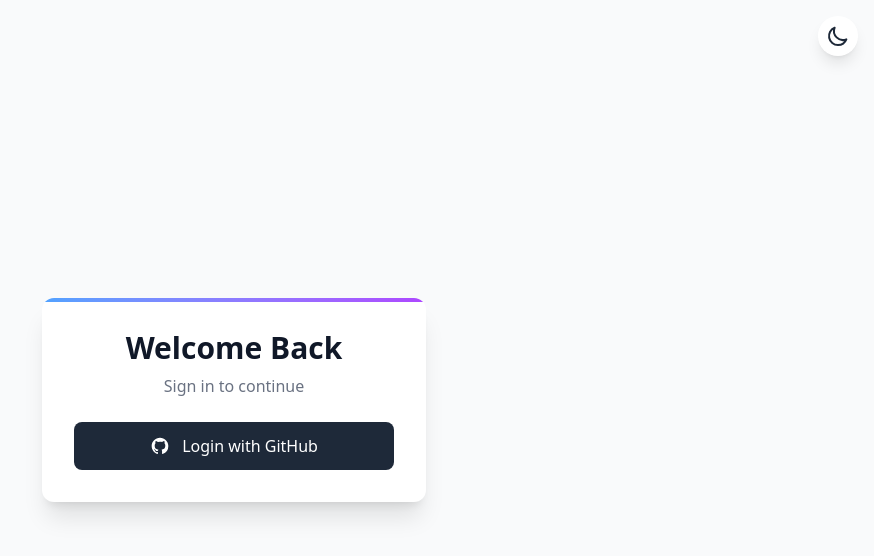
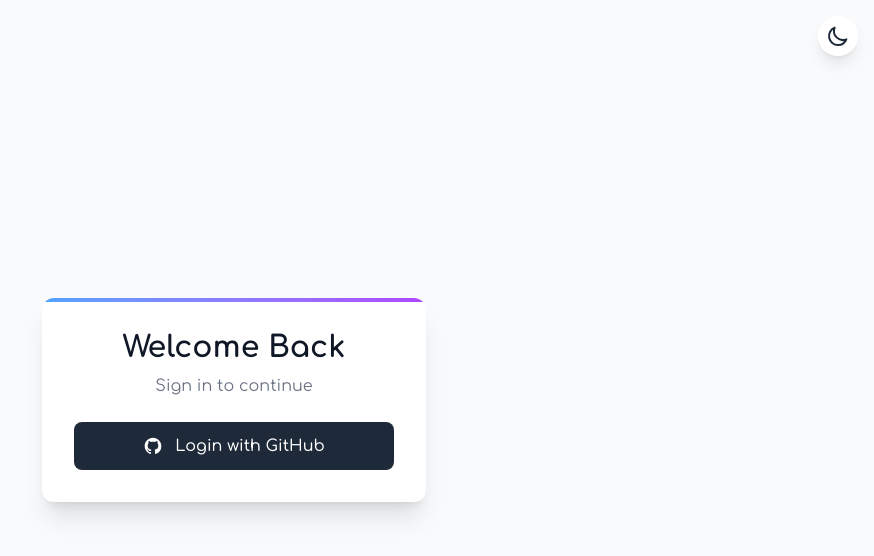
Before and after one commit to allydevper/Portafolio, an Astro site: page /login in a window 1280 px wide. Shown: the whole page, without its empty margins (406-1280 px from the left). Built offline with nearby package versions, Linux system fonts and the light colour scheme; Astro itself is replaced by a stand-in of ours; no server answers.

Commit message:
change fonts

```diff
--- a/src/components/Welcome.astro
+++ b/src/components/Welcome.astro
@@ -10,9 +10,6 @@ const defaultImageSmall = SmallTechImages[0];
 ---
 
 <style type="text/css">
-	body {
-		font-family: "Comfortaa", serif;
-	}
 
 	.bounce {
 		animation: bounce-custom 1.3s infinite;
--- a/src/layouts/Layout.astro
+++ b/src/layouts/Layout.astro
@@ -12,6 +12,11 @@
 			href="https://fonts.googleapis.com/css2?family=Comfortaa:wght@300..700&family=Fredoka:wght@300..700&family=Signika:wght@300..700&family=Work+Sans:ital,wght@0,100..900;1,100..900&display=swap"
 			rel="stylesheet"
 		/>
+		<style type="text/css">
+			body {
+				font-family: "Comfortaa", serif;
+			}
+		</style>
 	</head>
 	<body class="bg-black text-white">
 		<slot />
--- a/src/pages/admin/index.astro
+++ b/src/pages/admin/index.astro
@@ -11,8 +11,20 @@ if (!Astro.locals.user) {
 	<head>
 		<meta charset="utf-8" />
 		<meta name="viewport" content="width=device-width" />
+		<link rel="icon" type="image/svg+xml" href="/images/icon.png" />
 		<meta name="generator" content={Astro.generator} />
 		<title>Proyects Dashboard</title>
+		<link rel="preconnect" href="https://fonts.googleapis.com" />
+		<link rel="preconnect" href="https://fonts.gstatic.com" crossorigin />
+		<link
+			href="https://fonts.googleapis.com/css2?family=Comfortaa:wght@300..700&family=Fredoka:wght@300..700&family=Signika:wght@300..700&family=Work+Sans:ital,wght@0,100..900;1,100..900&display=swap"
+			rel="stylesheet"
+		/>
+		<style type="text/css">
+			body {
+				font-family: "Comfortaa", serif;
+			}
+		</style>
 	</head>
 	<body
 		class="bg-gradient-to-br from-gray-900 to-gray-800 dark:bg-gradient-to-br dark:from-gray-900 dark:to-gray-800 font-sans antialiased text-white h-screen"
--- a/src/pages/login/index.astro
+++ b/src/pages/login/index.astro
@@ -10,8 +10,20 @@ if (Astro.locals.user) {
 	<head>
 		<meta charset="utf-8" />
 		<meta name="generator" content={Astro.generator} />
+		<link rel="icon" type="image/svg+xml" href="/images/icon.png" />
 		<meta name="viewport" content="width=device-width, initial-scale=1.0" />
 		<title>Login Page</title>
+		<link rel="preconnect" href="https://fonts.googleapis.com" />
+		<link rel="preconnect" href="https://fonts.gstatic.com" crossorigin />
+		<link
+			href="https://fonts.googleapis.com/css2?family=Comfortaa:wght@300..700&family=Fredoka:wght@300..700&family=Signika:wght@300..700&family=Work+Sans:ital,wght@0,100..900;1,100..900&display=swap"
+			rel="stylesheet"
+		/>
+		<style type="text/css">
+			body {
+				font-family: "Comfortaa", serif;
+			}
+		</style>
 		<script type="module" is:inline>
 			(() => {
 				const savedTheme = localStorage.getItem("theme");
```
